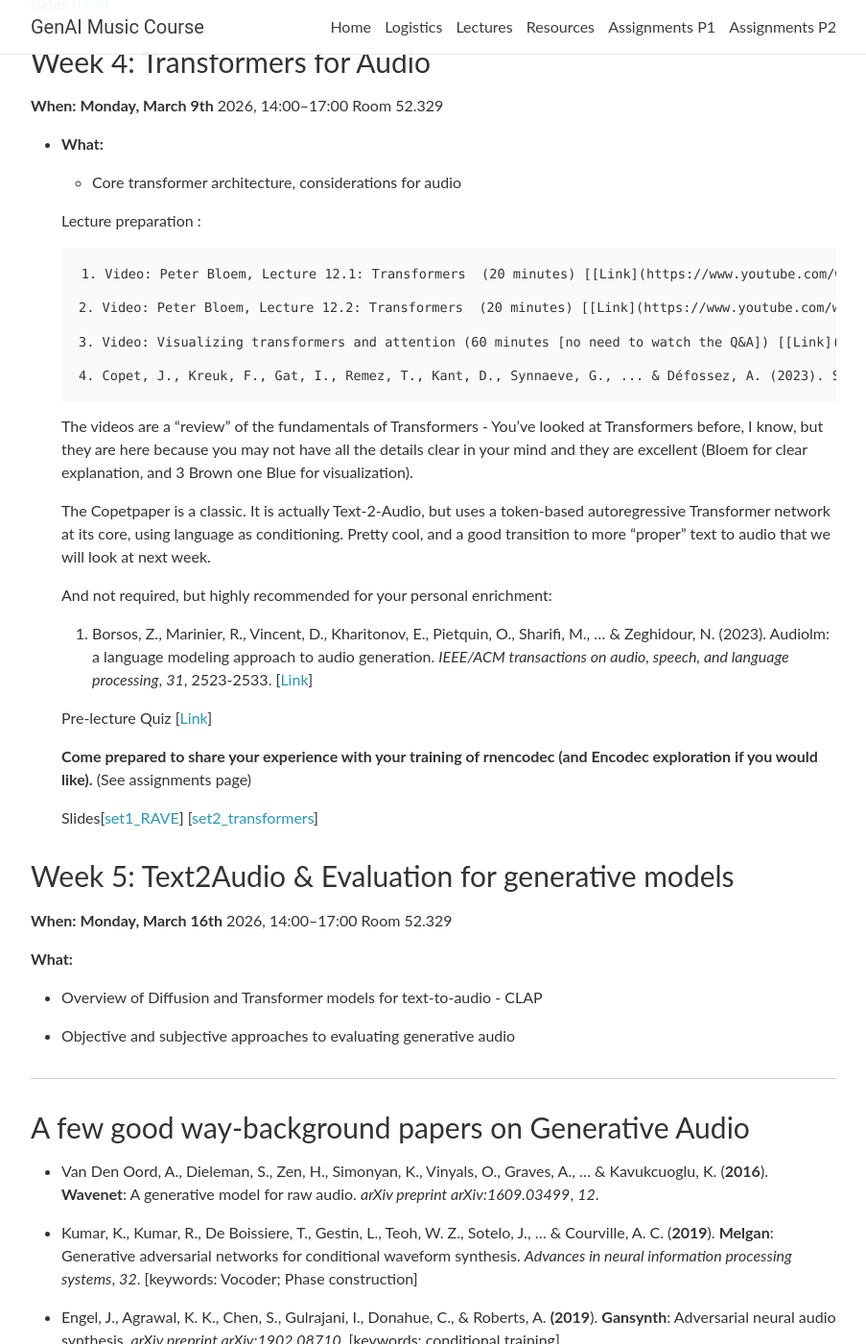
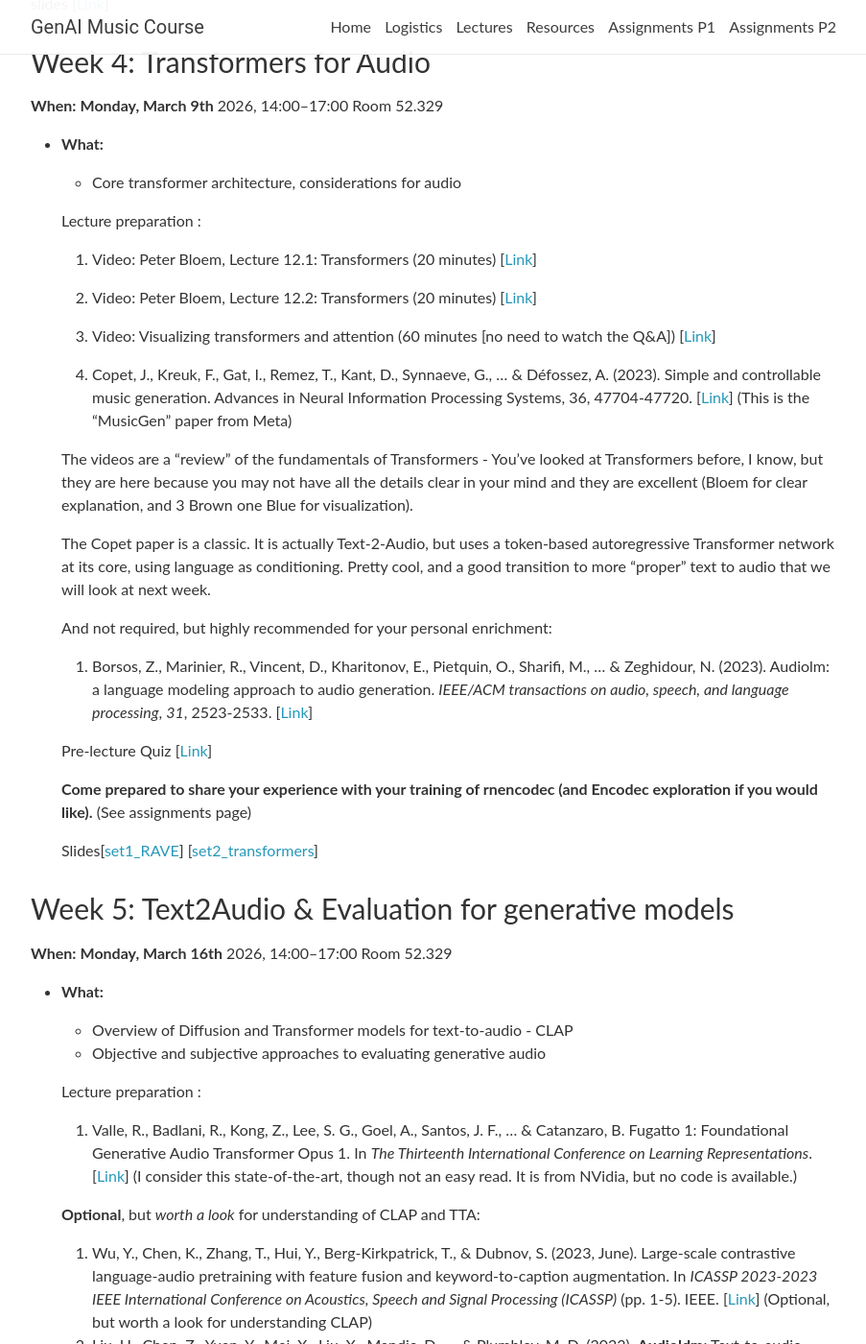
Before and after one commit to upf-smc-genai-music/upf-smc-genai-music.github.io, a Jekyll site: the page built from _pages/lectures.md, in a window 1280 px wide and 1400 px high, scrolled down 6316 px. Shown: the whole window at 96% size, without its empty margins (188-1091 px from the left). Built offline with Jekyll 4.4.1, drawn with Linux system fonts in a browser that asks for light colours; nearby versions of some CDN libraries; comment, search, counter and statistics services are not loaded; some of the changed text lies outside the part shown.

Commit message:
last class readings

```diff
--- a/_pages/lectures.md
+++ b/_pages/lectures.md
@@ -240,17 +240,17 @@ slides [[Link](https://docs.google.com/presentation/d/1bCOFaJ-q1jKe3BrDLBzy9UBj5
 
   Lecture preparation :
 
-      1. Video: Peter Bloem, Lecture 12.1: Transformers  (20 minutes) [[Link](https://www.youtube.com/watch?v=KmAISyVvE1Y)]
+  1. Video: Peter Bloem, Lecture 12.1: Transformers  (20 minutes) [[Link](https://www.youtube.com/watch?v=KmAISyVvE1Y)]
 
-      2. Video: Peter Bloem, Lecture 12.2: Transformers  (20 minutes) [[Link](https://www.youtube.com/watch?v=oUhGZMCTHtI)]
+  2. Video: Peter Bloem, Lecture 12.2: Transformers  (20 minutes) [[Link](https://www.youtube.com/watch?v=oUhGZMCTHtI)]
 
-      3. Video: Visualizing transformers and attention (60 minutes [no need to watch the Q&A]) [[Link](https://www.youtube.com/watch?v=KJtZARuO3JY)]
+  3. Video: Visualizing transformers and attention (60 minutes [no need to watch the Q&A]) [[Link](https://www.youtube.com/watch?v=KJtZARuO3JY)]
 
-      4. Copet, J., Kreuk, F., Gat, I., Remez, T., Kant, D., Synnaeve, G., ... & Défossez, A. (2023). Simple and controllable music generation. Advances in Neural Information Processing Systems, 36, 47704-47720. [[Link](https://proceedings.neurips.cc/paper_files/paper/2023/file/94b472a1842cd7c56dcb125fb2765fbd-Paper-Conference.pdf)] (This is the "MusicGen" paper from Meta)
+  4. Copet, J., Kreuk, F., Gat, I., Remez, T., Kant, D., Synnaeve, G., ... & Défossez, A. (2023). Simple and controllable music generation. Advances in Neural Information Processing Systems, 36, 47704-47720. [[Link](https://proceedings.neurips.cc/paper_files/paper/2023/file/94b472a1842cd7c56dcb125fb2765fbd-Paper-Conference.pdf)] (This is the "MusicGen" paper from Meta)
 
   The videos are a "review" of the fundamentals of Transformers - You've looked at Transformers before, I know, but they are here because you may not have all the details clear in your mind and they are excellent (Bloem for clear explanation, and 3 Brown one Blue for visualization).
 
-  The Copetpaper is a classic. It is actually Text-2-Audio, but uses a token-based autoregressive Transformer network at its core, using language as conditioning. Pretty cool, and a good transition to more "proper" text to audio that we will look at next week.
+  The Copet paper is a classic. It is actually Text-2-Audio, but uses a token-based autoregressive Transformer network at its core, using language as conditioning. Pretty cool, and a good transition to more "proper" text to audio that we will look at next week.
 
 
   And not required, but highly recommended for your personal enrichment:
@@ -273,13 +273,22 @@ slides [[Link](https://docs.google.com/presentation/d/1bCOFaJ-q1jKe3BrDLBzy9UBj5
 
 **When:** **Monday,  March 16th** 2026, 14:00–17:00 Room 52.329
 
-**What:**
+* **What:**
 
-* Overview of Diffusion and Transformer models for text-to-audio - CLAP
+  * Overview of Diffusion and Transformer models for text-to-audio - CLAP
+  * Objective and subjective approaches to evaluating generative audio
 
-* Objective and subjective approaches to evaluating generative audio
+  Lecture preparation :
 
+  1. Valle, R., Badlani, R., Kong, Z., Lee, S. G., Goel, A., Santos, J. F., ... & Catanzaro, B. Fugatto 1: Foundational Generative Audio Transformer Opus 1. In *The Thirteenth International Conference on Learning Representations*. [[Link](https://fugatto.github.io/FUGATTO_ICLR_2025.pdf)]
+     (I consider this state-of-the-art, though not an easy read. It is from NVidia, but no code is available.)
 
+    **Optional**, but *worth a look* for understanding of CLAP and TTA:
+
+  2. Wu, Y., Chen, K., Zhang, T., Hui, Y., Berg-Kirkpatrick, T., & Dubnov, S. (2023, June). Large-scale contrastive language-audio pretraining with feature fusion and keyword-to-caption augmentation. In *ICASSP 2023-2023 IEEE International Conference on Acoustics, Speech and Signal Processing (ICASSP)* (pp. 1-5). IEEE. [[Link](https://ieeexplore.ieee.org/stamp/stamp.jsp?arnumber=10095969&casa_token=LBi8fLsAsxMAAAAA:_rfGpafcpGkjdEvLal7pb1-rgQTi1I3v5jBqV_Ye1_Sc5oNfD525INZ9MC61V_-z7aETK8wQZVY&tag=1)] (Optional, but worth a look for understanding CLAP)
+  3. Liu, H., Chen, Z., Yuan, Y., Mei, X., Liu, X., Mandic, D., ... & Plumbley, M. D. (2023). **Audioldm**: Text-to-audio generation with latent diffusion models. *arXiv preprint arXiv:2301.12503*.
+
+  Pre-lecture quiz [[Link](https://docs.google.com/forms/d/e/1FAIpQLSe_5tqjoRgn607SSzn_FRPbY6xXq-aT23aqpoAwD5EtoA39WQ/viewform?usp=dialog)]
 
 ---
 
```
